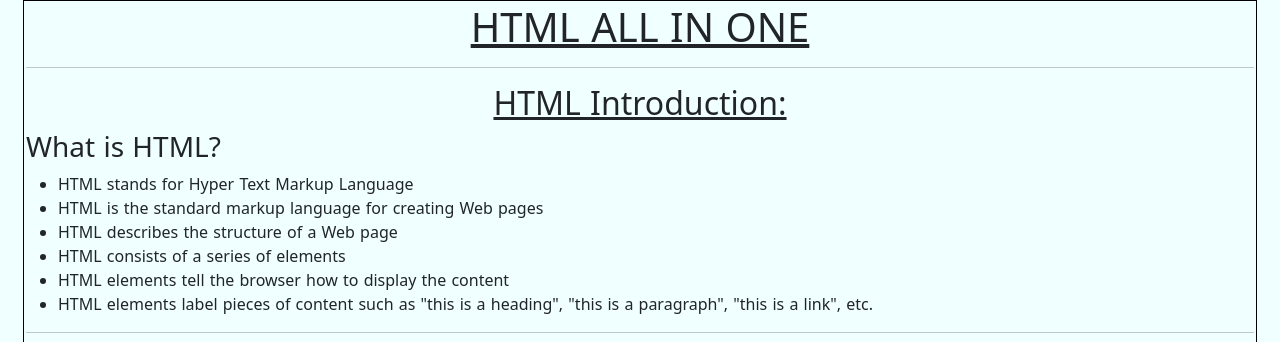
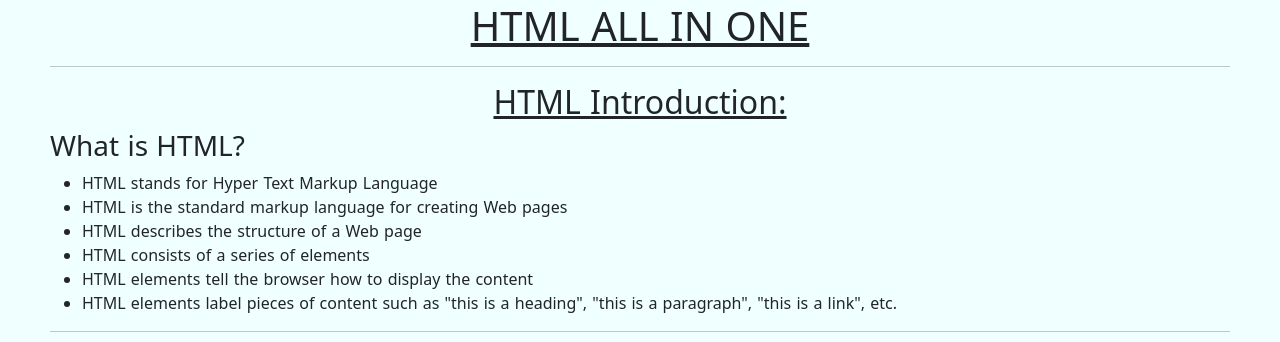
Before and after one commit to Bin-raushan/Html-all-in-one, a plain HTML site: page index.html in a window 1280 px wide. Shown: the top 342 px of the page. Drawn offline with nearby package versions, Linux system fonts and the light colour scheme.

Commit message:
Update index.html

```diff
--- a/index.html
+++ b/index.html
@@ -10,13 +10,16 @@
     <link rel="shortcut icon" href="code_html_link_share_icon_123633.ico" type="image/x-icon">
     <style>
         body {
-            margin-left: 23px;
-            margin-right: 23px;
+             margin-left:3rem;
+            margin-right:3rem;
             padding: 2px;
+            line-break: auto;
             word-spacing: 1px;
-            border: 1px solid black;
+            /* border: 1px solid black; */
             background-color: azure;
             word-wrap: normal;
+            width:auto;
+            height:auto;
         }
 
         .heading{
```
